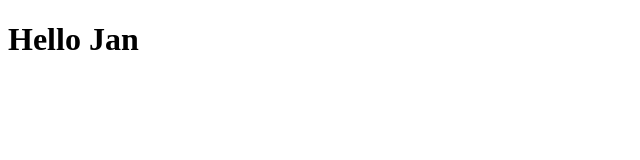
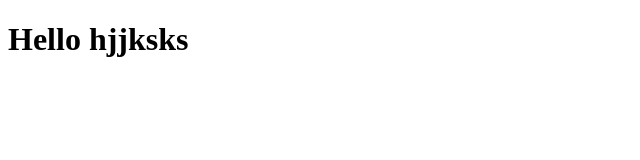
Before and after one commit to jvargas0314/indexxx, a plain HTML site: page index.html in a window 1280 px wide. Shown: the whole page, without its empty margins (0-640 px from the left). Drawn offline with Linux system fonts and the light colour scheme.

Commit message:
hola proba

```diff
--- a/index.html
+++ b/index.html
@@ -6,6 +6,6 @@
     <title>Hello Jan</title>
   </head>
   <body>
-    <h1>Hello Jan</h1>
+    <h1>Hello hjjksks</h1>
   </body>
 </html>
```
Also changed, not shown: hola.html.txt (added).
